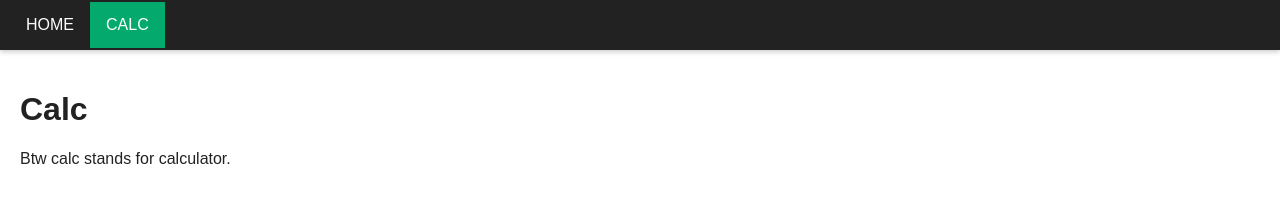
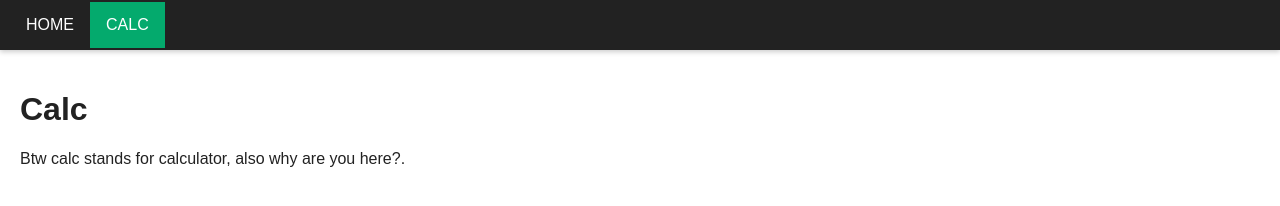
Before and after one commit to sqewar/Test, a plain HTML site: page index.html in a window 1280 px wide. Both pictures are taken after a click on the link "CALC". Drawn offline with Linux system fonts and the light colour scheme.

Commit message:
Enhance calculator page content and structure
Updated the content of the calculator page and improved the HTML structure.

```diff
--- a/index.html
+++ b/index.html
@@ -38,7 +38,7 @@ padding:14px 16px;display:block;}
 
 <div id="calcPage" class="content hidden">
 <h1>Calc</h1>
-<p>Btw calc stands for calculator.</p>
+<p>Btw calc stands for calculator, also why are you here?.</p>
 </div>
 
 <script>
```
